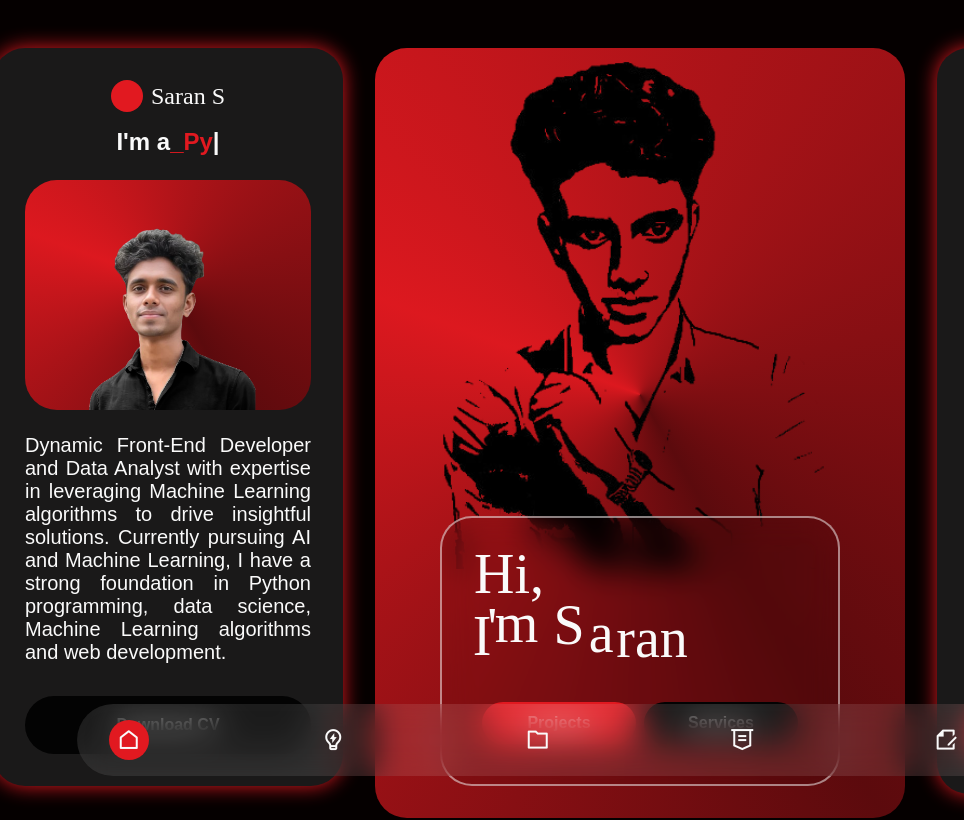
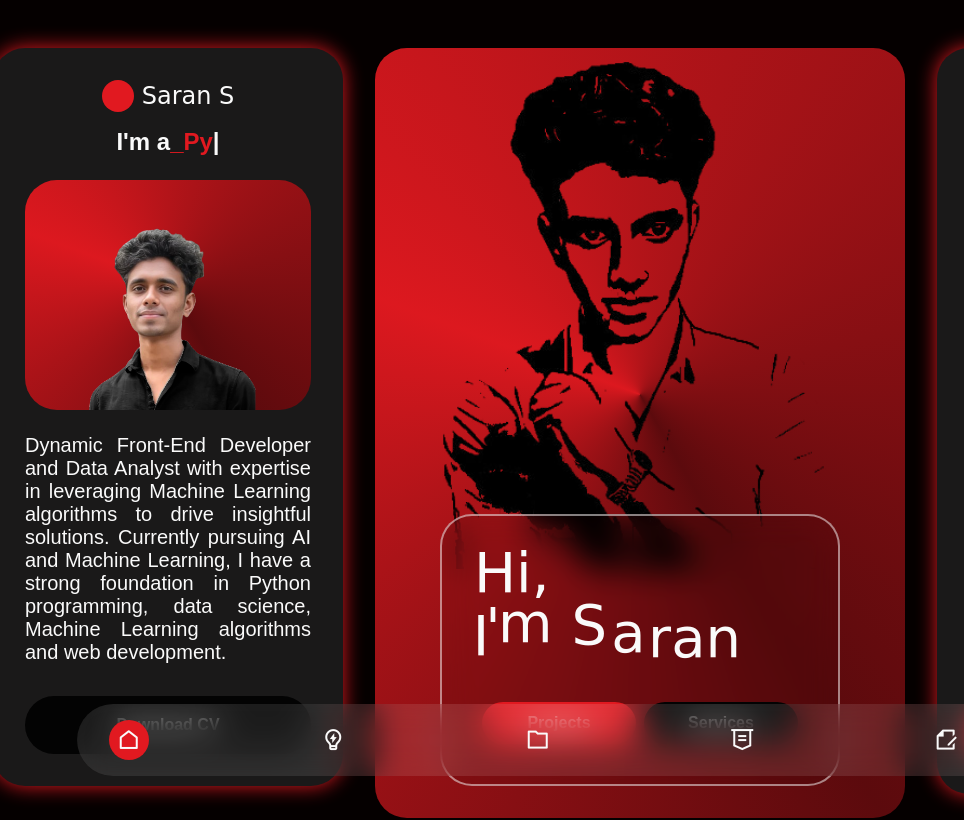
Before and after one commit to Official-saran/Saran_info, a plain HTML site: page index.html in a window 1280 px wide. Shown: the top 820 px of the page, 0-964 px from the left. Drawn offline with nearby package versions, Linux system fonts and the light colour scheme.

Commit message:
Update styles.css

```diff
--- a/assets/css/styles.css
+++ b/assets/css/styles.css
@@ -33,7 +33,8 @@
   /*========== Font and typography ==========*/
   /*.5rem = 8px | 1rem = 16px ...*/
   --body-font: "Montserrat Alternates", sans-serif;
-  --second-font: "Grechen Fuemen";
+/*   --second-font: "Grechen Fuemen"; */
+  --second-font: "Pangolin", cursive;
   --biggest-font-size: 2.5rem;
   --h1-font-size: 1.5rem;
   --h2-font-size: 1.25rem;
```
